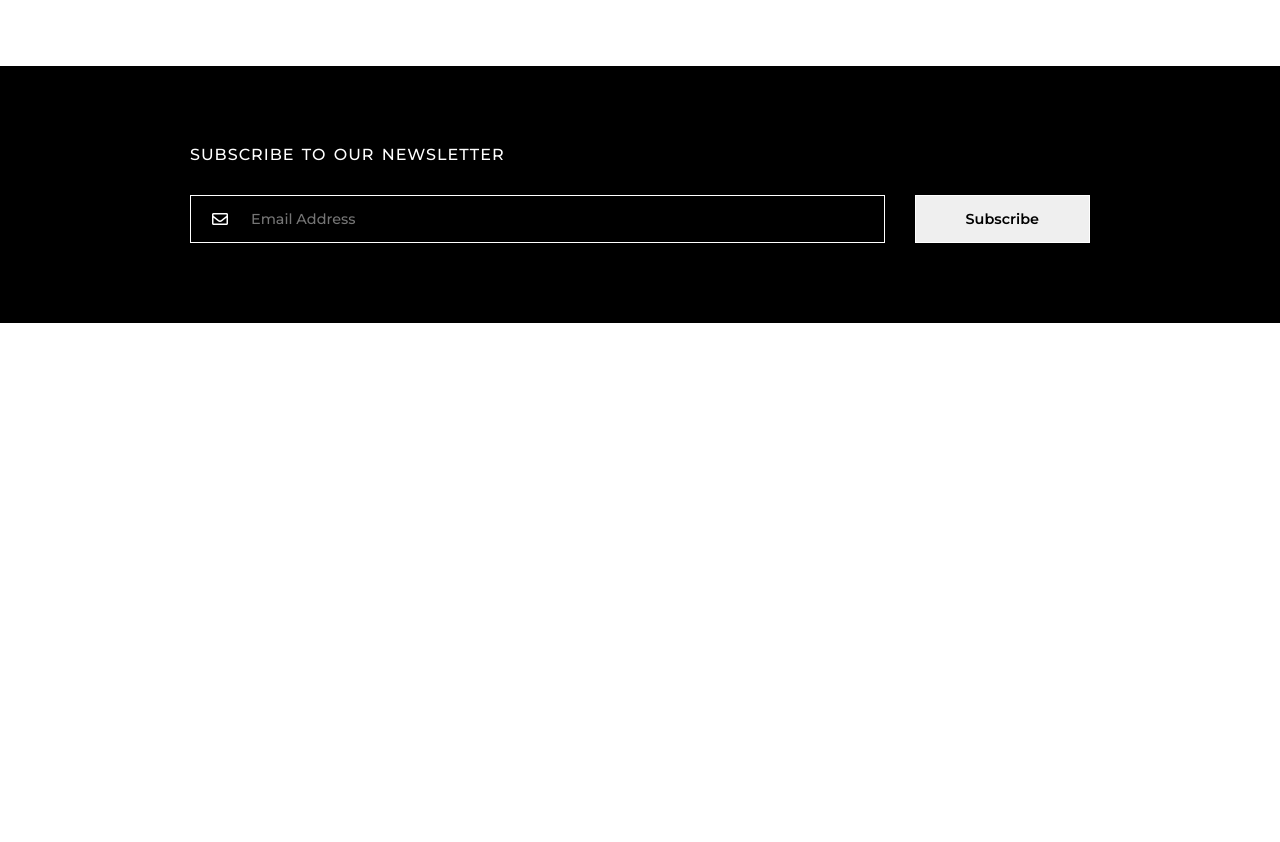
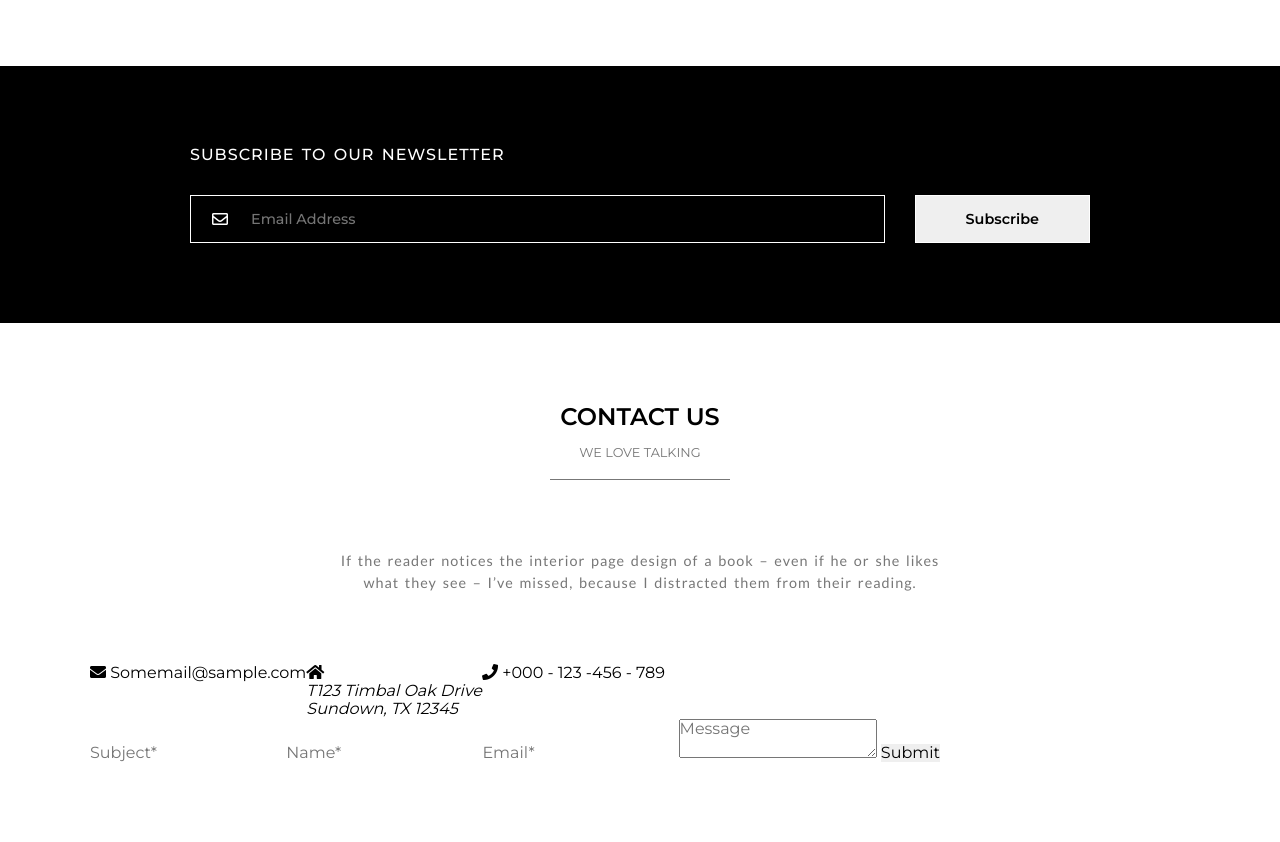
Before and after one commit to ilyasbelaoud/wooster-template, a plain HTML site: page index.html in a window 1280 px wide. Shown: the part 4872-5714 px from the top of the page. Before the commit the page ends 5195 px from the top, so only its background shows below. Drawn offline with Linux system fonts and the light colour scheme.

Commit message:
starting contact section

```diff
--- a/assets/css/main.css
+++ b/assets/css/main.css
@@ -166,13 +166,13 @@ header nav .links {
 header nav .links::before {
   content: "";
   border: 15px solid transparent;
-  border-bottom-color: #ccc;
+  border-bottom-color: #eee;
   position: absolute;
   top: -30px;
   right: 0;
 }
 header nav .links li a {
-  padding: 20px 40px;
+  padding: 20px 50px;
   margin: 0 auto;
   text-align: center;
   font-weight: 500;
@@ -180,7 +180,7 @@ header nav .links li a {
 }
 header nav .links li a:hover {
   border-radius: 30px;
-  background-color: #ffffff79;
+  background-color: #ffffffdc;
 }
 header nav .toggle {
   display: flex;
@@ -198,10 +198,10 @@ header nav .links:hover {
   top: 100%;
   left: 0;
   width: 100%;
-  background-color: #ccc;
+  background-color: #eee;
   padding: 20px 0;
   z-index: 4;
-  box-shadow: 0 0 5px 0 #0000002f;
+  box-shadow: 0 0 20px 0 #0000002f;
 }
 header nav .toggle span {
   width: 100%;
@@ -630,3 +630,10 @@ header .main-header h1 {
     top: 25%;
   }
 }
+/* ===== Contact ===== */
+.contact {
+  padding: var(--sectionPadding) 0;
+}
+.contact .info {
+  display: flex;
+}
--- a/index.html
+++ b/index.html
@@ -177,6 +177,41 @@
             </div>
         </div>
     </div>
+    <!-- ===== Contact ===== -->
+    <div class="contact">
+        <div class="container">
+            <div class="section-heading">
+                <h2>Contact Us</h2>
+                <p class="short">We love talking</p>
+                <p>If the reader notices the interior page design of a book – even if he or she likes what they see –
+                    I’ve missed, because I distracted them from their reading.</p>
+            </div>
+            <div class="info">
+                <div class="box">
+                    <i class="fa fa-envelope"></i>
+                    <span>Somemail@sample.com</span>
+                </div>
+                <div class="box">
+                    <i class="fa fa-home"></i>
+                    <address>
+                        T123 Timbal Oak Drive<br>
+                        Sundown, TX 12345
+                    </address>
+                </div>
+                <div class="box">
+                    <i class="fa fa-phone"></i>
+                    <span>+000 - 123 -456 - 789</span>
+                </div>
+            </div>
+            <form action="">
+                <input type="text" placeholder="Subject*">
+                <input type="text" placeholder="Name*">
+                <input type="email" placeholder="Email*">
+                <textarea placeholder="Message"></textarea>
+                <input type="submit" placeholder="Submit*">
+            </form>
+        </div>
+    </div>
 
 
 
```
